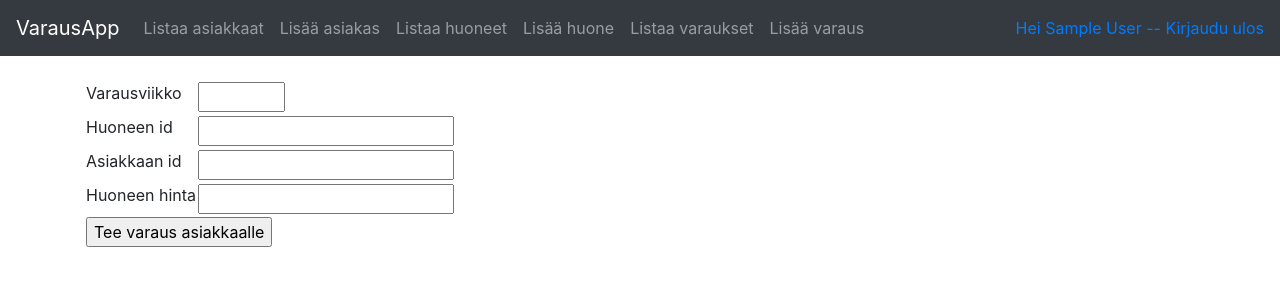
After one commit to toasterkone/HotellihuoneidenVarausjarjestelma, a Flask app: page /varaukset/new/ in a window 1280 px wide. The commit adds this page. Shown: the top 300 px of the page. Run offline with Flask 2, Linux system fonts and the light colour scheme; a user stored in the database is signed in; tables that the repository leaves empty hold one stand-in row (values such as "Sample post"); some libraries are stand-ins or nearby versions.

Commit message:
Lisätty tietokantaan varaus-taulu ja yhdistetty se asiakas- ja huone-tauluihin. Lisätty toiminnallisuus lisätä varauksia kirjautuneena. Lisätty toiminnallisuus listata varaukset vaikka ei olisi kirjautunut. Paranneltu html-tiedostoja.

```diff
--- a/application/__init__.py
+++ b/application/__init__.py
@@ -90,6 +90,10 @@ from application.auth import views
 from application.huoneet import models
 from application.huoneet import views
 
+#varaus-luokka kayttoon
+from application.varaukset import models
+from application.varaukset import views
+
 #kirjautuminen 2.
 from application.auth.models import User, Rooli
 
--- a/application/huoneet/models.py
+++ b/application/huoneet/models.py
@@ -29,6 +29,9 @@ class Huone(db.Model):
     #tahan lisataan viela liitostauluun viittaava viiteavain
     #varaus_id
 
+    #jokaiseen huoneeseen liitetään huoneen varaus-tiedot
+    varaukset = db.relationship("Varaus", backref='varaus2', lazy=True)
+
 
     def __init__(self, huonenumero, hinta, tyyppi):
         self.huonenumero = huonenumero
--- a/application/templates/asiakkaat/list.html
+++ b/application/templates/asiakkaat/list.html
@@ -7,6 +7,7 @@
     </tr>
     {% for asiakas in asiakkaat %}
     <tr>
+      <td>id:{{ asiakas.id }}</td>
       <td>{{ asiakas.etunimi }}</td>
       <td>{{ asiakas.sukunimi }}</td>
       <td>{{ asiakas.puhelinnumero }}</td>
--- a/application/templates/index.html
+++ b/application/templates/index.html
@@ -7,7 +7,7 @@
 
 {% if needs_asiakkaita is defined %}
 <p>
-  Seuraavat käyttäjät tarvitsevat asiakkaita:
+  Seuraavat käyttäjät eivät ole lisänneet asiakkaita:
 </p>
 
 <ul>
--- a/application/templates/layout.html
+++ b/application/templates/layout.html
@@ -26,6 +26,12 @@
             </li>
             <li class="nav-item">
               <a class="nav-link" href="{{ url_for('huoneet_form') }} ">Lisää huone</a>
+            </li>
+            <li class="nav-item">
+              <a class="nav-link" href="{{ url_for('varaukset_index') }} ">Listaa varaukset</a>
+            </li>
+            <li class="nav-item">
+              <a class="nav-link" href="{{ url_for('varaukset_form') }} ">Lisää varaus</a>
             </li>
 
 
--- /dev/null
+++ b/application/templates/varaukset/new.html
@@ -0,0 +1,72 @@
+  {% extends "layout.html" %}
+
+  {% block body %}
+  <form method="POST" action="{{ url_for('varaukset_create') }}">
+    <table>
+      <tr>
+	    <td>
+	      {{ form.varausviikko.label }}
+	    </td>
+	    <td>
+	      {{ form.varausviikko }}
+	    </td>
+	    <td>
+	      <ul>
+	        {% for error in form.varausviikko.errors %}
+	        <li>{{ error }}</li>
+	        {% endfor %}
+	      </ul>
+	    </td>
+      </tr>
+      <tr>
+	    <td>
+	      {{ form.huone_id.label }}
+	    </td>
+	    <td>
+	      {{ form.huone_id }}
+	    </td>
+	    <td>
+	      <ul>
+	        {% for error in form.huone_id.errors %}
+	        <li>{{ error }}</li>
+	        {% endfor %}
+	      </ul>
+	    </td>
+      </tr>
+      <tr>
+	    <td>
+	      {{ form.asiakas_id.label }}
+	    </td>
+	    <td>
+	      {{ form.asiakas_id }}
+	    </td>
+	    <td>
+	      <ul>
+	        {% for error in form.asiakas_id.errors %}
+	        <li>{{ error }}</li>
+	        {% endfor %}
+	      </ul>
+	    </td>
+      </tr>
+      <tr>
+	    <td>
+	      {{ form.hinta.label }}
+	    </td>
+	    <td>
+	      {{ form.hinta }}
+	    </td>
+	    <td>
+	      <ul>
+	        {% for error in form.hinta.errors %}
+	        <li>{{ error }}</li>
+	        {% endfor %}
+	      </ul>
+	    </td>
+      </tr>
+      <tr>
+	    <td colspan="3">
+	      <input type="submit" value="Tee varaus asiakkaalle"/>
+	    </td>
+      </tr>
+  </form>
+  {% endblock %}
--- /dev/null
+++ b/application/varaukset/forms.py
@@ -0,0 +1,32 @@
+#sisaltaa varausten kasittelyyn tarvittavat lomakkeet
+
+
+from flask_wtf import FlaskForm
+from wtforms import BooleanField, StringField, IntegerField, validators
+
+from application.huoneet.models import Huone
+
+
+
+
+
+class VarausForm(FlaskForm):
+    #tarvitsee syöttää varausviikko, huone_id, asiakas_id ja hinta
+    varausviikko = IntegerField("Varausviikko", [validators.NumberRange(min=1, max=52)]) #vahintaan viikko 1, enintaan viikko 52
+    huone_id = IntegerField("Huoneen id", [validators.NumberRange(min=1)])
+    asiakas_id = IntegerField("Asiakkaan id", [validators.NumberRange(min=1)])
+    hinta = IntegerField("Huoneen hinta", [validators.NumberRange(min=1)])
+
+
+    #hinta = IntegerField("Huoneen hinta", [validators.equal_to('tarkistusHinta', message='Syota oikea hinta')])
+
+
+    #tarkistetaan, että syötetty huoneen hinta vastaa oikeaa hintaa
+
+    #h = Huone.query.filter_by(id=huone_id).first()
+    #tarkistusHinta = h.hinta
+
+
+
+    class Meta:
+        csrf = False #turvautuminen cross-site request forgery -hyökkäyksiä vastaan kytketään pois päältä.
--- /dev/null
+++ b/application/varaukset/views.py
@@ -0,0 +1,70 @@
+
+#sisaltaa varausten kasittelyyn ja nakymien nayttamiseen liittyvat toiminnallisuudet
+
+#uuden varauksen luominen asettaa myös huoneen/asiakkaan luotavalle varaukselle.
+
+from application import app, db
+from flask import redirect, render_template, request, url_for
+#from application.asiakkaat.models import Asiakas
+#from application.asiakkaat.forms import AsiakasForm
+
+from application.varaukset.models import Varaus
+from application.varaukset.forms import VarausForm
+
+from flask_login import login_required, current_user
+
+
+
+
+
+#kuuntelee GET-tyyppisia pyyntoja polkuun /varaukset
+#varausten listaaminen
+@app.route("/varaukset/", methods=["GET"])
+def varaukset_index():
+    return render_template("varaukset/list.html", varaukset = Varaus.query.all())
+
+
+#nayttaa kayttajalle lomakkeen, jolla luodaan varauksia
+@app.route("/varaukset/new/")
+@login_required
+def varaukset_form():
+    return render_template("varaukset/new.html", form = VarausForm())
+
+#lisaa uuden varauksen pyynnossa lahetetyn lomakkeen perusteella
+@app.route("/varaukset/", methods=["POST"])
+@login_required
+def varaukset_create():
+
+
+    form = VarausForm(request.form)
+
+
+    #jos virheelliset syotteet, naytetaan lomakesivu uudestaan
+    if not form.validate():
+        return render_template("varaukset/new.html", form = form)
+
+
+
+
+    v = Varaus(form.varausviikko.data,form.hinta.data)
+
+
+    #varaukselle asiakas_id
+    v.asiakas_id = form.asiakas_id.data
+    #varaukselle huone_id
+    v.huone_id = form.huone_id.data
+    #hinta haetaan huone_id:n perusteella
+    #v.hinta = Huone.query.get(form.huone_id.data)
+
+
+    #huoneelle varaus
+    #v.asiakas_id = current_user.id
+
+    #asiakkaalle varaus
+    #v._id = current_user.id
+
+    db.session().add(v)
+    db.session().commit()
+
+
+    return redirect(url_for("varaukset_index"))
--- a/application/views.py
+++ b/application/views.py
@@ -3,6 +3,7 @@ from application import app
 from application.auth.models import User
 from application.asiakkaat.models import Asiakas
 from application.huoneet.models import Huone
+from application.varaukset.models import Varaus
 
 #tiedosto sisaltaa ohjeistuksen sovelluksen paasivulle paasemiseen
 
```
Also changed, not shown: application/asiakkaat/models.py (+7 -0 lines), application/templates/huoneet/list.html (+4 -3 lines), application/templates/varaukset/list.html (added, +18 -0 lines), application/varaukset/models.py (added, +34 -0 lines), application/varaukset/__init__.py (added), 1 other file.
